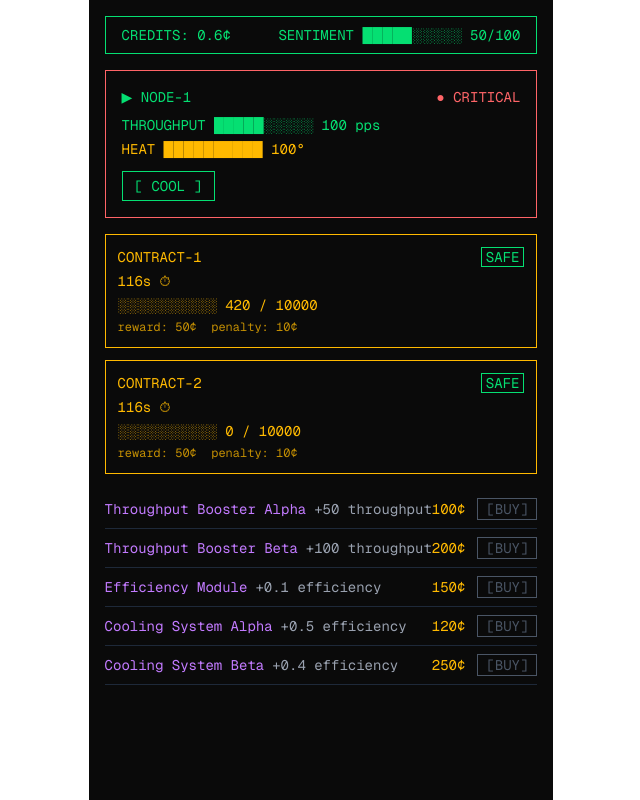
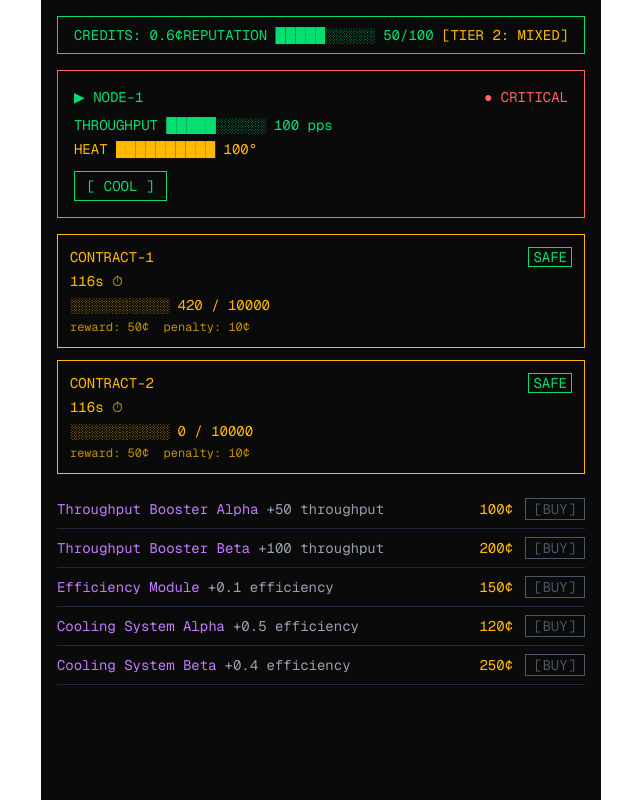
Before and after one commit to drwbry/flow-game, a Next.js app: page / in a window 1280 px wide. Shown: the whole page, without its empty margins (319-959 px from the left). Built offline with nearby package versions, Linux system fonts and the light colour scheme.

Commit message:
feat: show reputation tier label alongside sentiment bar

```diff
--- a/src/components/game/StatusBar.tsx
+++ b/src/components/game/StatusBar.tsx
@@ -12,11 +12,20 @@ function formatCredits(credits: number): string {
   })
 }
 
+function reputationTier(sentiment: number): string {
+  if (sentiment <= 30) return 'TIER 1: SAFE ONLY'
+  if (sentiment < 70) return 'TIER 2: MIXED'
+  return 'TIER 3: HARD ACCESS'
+}
+
 export function StatusBar({ credits, sentiment }: StatusBarProps) {
   return (
     <div className="flex justify-between items-center border border-green-400 px-4 py-2 font-mono text-green-400 text-sm">
       <span>CREDITS: {formatCredits(credits)}¢</span>
-      <span>SENTIMENT {asciiBar(sentiment, 100)} {sentiment}/100</span>
+      <span>
+        REPUTATION {asciiBar(sentiment, 100)} {sentiment}/100{' '}
+        <span className="text-amber-400">[{reputationTier(sentiment)}]</span>
+      </span>
     </div>
   )
 }
```
